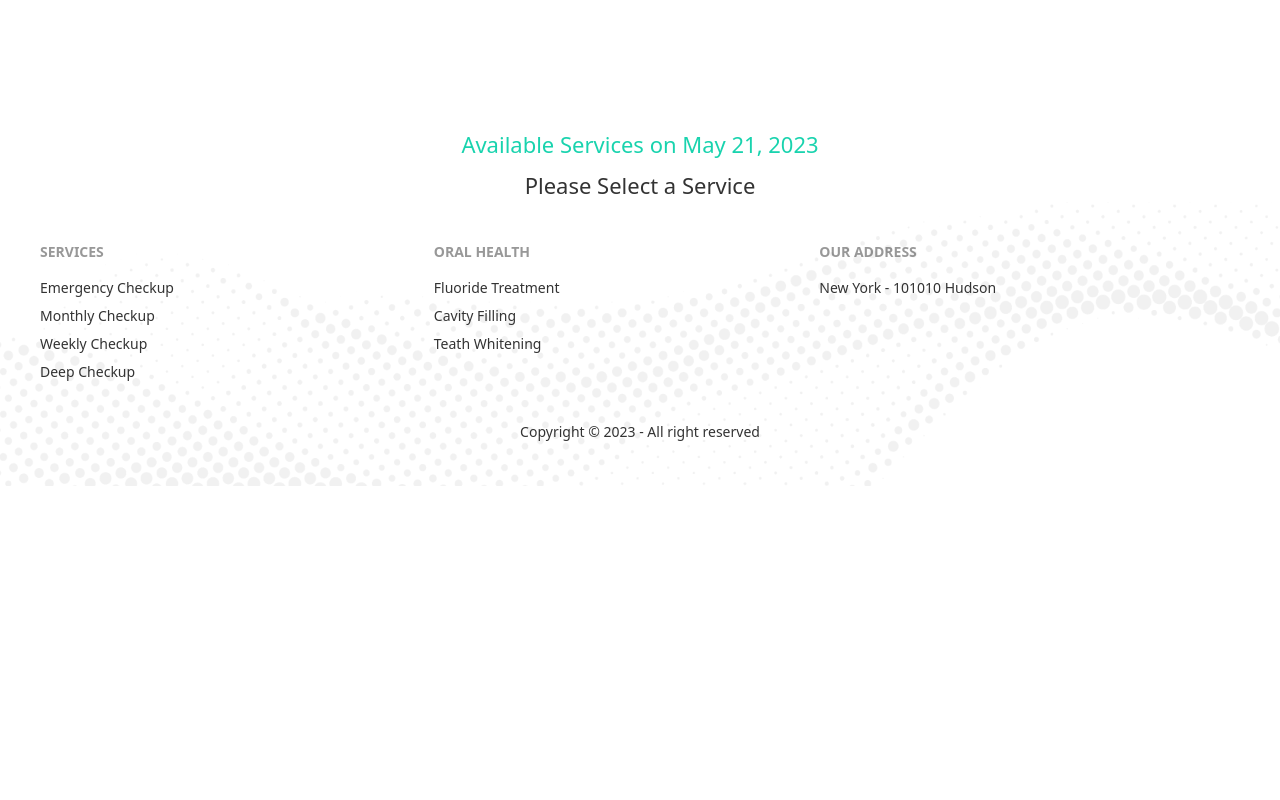
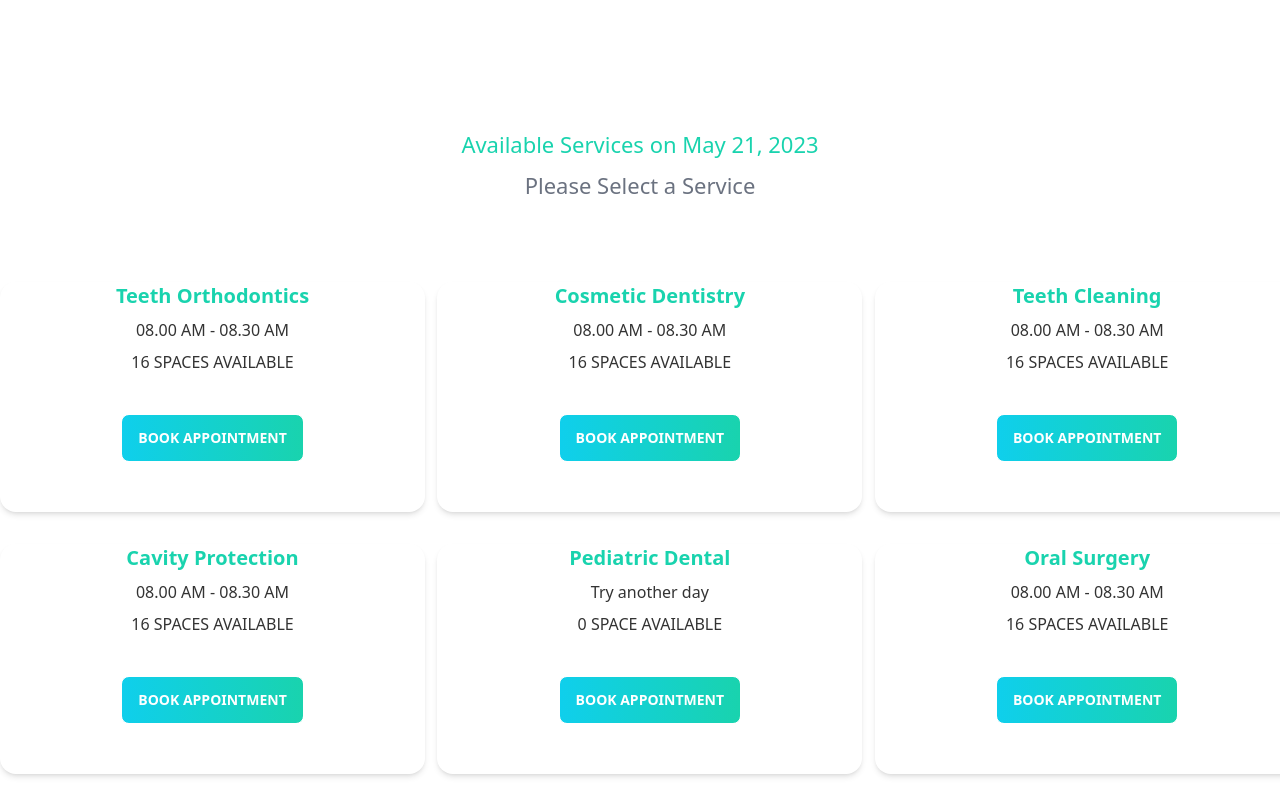
Before and after one commit to shahadat52/Doctors-Portal, a React (Create React App) app: page /appointment in a window 1280 px wide. Shown: the part 600-1400 px from the top of the page. Before the commit the page ends 1086 px from the top, so only its background shows below. Built offline with nearby package versions, Linux system fonts and the light colour scheme.

Commit message:
available services card added

```diff
--- /dev/null
+++ b/public/appointmentOptions.json
@@ -0,0 +1,118 @@
+[
+    {
+      "_id": 1,
+      "name": "Teeth Orthodontics",
+      "slots": [
+        "08.00 AM - 08.30 AM",
+        "08.30 AM - 09.00 AM",
+        "09.00 AM - 9.30 AM",
+        "09.30 AM - 10.00 AM",
+        "10.00 AM - 10.30 AM",
+        "10.30 AM - 11.00 AM",
+        "11.00 AM - 11.30 AM",
+        "11.30 AM - 12.00 AM",
+        "1.00 PM - 1.30 PM",
+        "1.30 PM - 2.00 PM",
+        "2.00 PM - 2.30 PM",
+        "2.30 PM - 3.00 PM",
+        "3.00 PM - 3.30 PM",
+        "3.30 PM - 4.00 PM",
+        "4.00 PM - 4.30 PM",
+        "4.30 PM - 5.00 PM"
+      ]
+    },
+    {
+      "_id": 2,
+      "name": "Cosmetic Dentistry",
+      "slots": [
+        "08.00 AM - 08.30 AM",
+        "08.30 AM - 09.00 AM",
+        "09.00 AM - 9.30 AM",
+        "09.30 AM - 10.00 AM",
+        "10.00 AM - 10.30 AM",
+        "10.30 AM - 11.00 AM",
+        "11.00 AM - 11.30 AM",
+        "11.30 AM - 12.00 AM",
+        "1.00 PM - 1.30 PM",
+        "1.30 PM - 2.00 PM",
+        "2.00 PM - 2.30 PM",
+        "2.30 PM - 3.00 PM",
+        "3.00 PM - 3.30 PM",
+        "3.30 PM - 4.00 PM",
+        "4.00 PM - 4.30 PM",
+        "4.30 PM - 5.00 PM"
+      ]
+    },
+    {
+      "_id": 3,
+      "name": "Teeth Cleaning",
+      "slots": [
+        "08.00 AM - 08.30 AM",
+        "08.30 AM - 09.00 AM",
+        "09.00 AM - 9.30 AM",
+        "09.30 AM - 10.00 AM",
+        "10.00 AM - 10.30 AM",
+        "10.30 AM - 11.00 AM",
+        "11.00 AM - 11.30 AM",
+        "11.30 AM - 12.00 AM",
+        "1.00 PM - 1.30 PM",
+        "1.30 PM - 2.00 PM",
+        "2.00 PM - 2.30 PM",
+        "2.30 PM - 3.00 PM",
+        "3.00 PM - 3.30 PM",
+        "3.30 PM - 4.00 PM",
+        "4.00 PM - 4.30 PM",
+        "4.30 PM - 5.00 PM"
+      ]
+    },
+    {
+      "_id": 4,
+      "name": "Cavity Protection",
+      "slots": [
+        "08.00 AM - 08.30 AM",
+        "08.30 AM - 09.00 AM",
+        "09.00 AM - 9.30 AM",
+        "09.30 AM - 10.00 AM",
+        "10.00 AM - 10.30 AM",
+        "10.30 AM - 11.00 AM",
+        "11.00 AM - 11.30 AM",
+        "11.30 AM - 12.00 AM",
+        "1.00 PM - 1.30 PM",
+        "1.30 PM - 2.00 PM",
+        "2.00 PM - 2.30 PM",
+        "2.30 PM - 3.00 PM",
+        "3.00 PM - 3.30 PM",
+        "3.30 PM - 4.00 PM",
+        "4.00 PM - 4.30 PM",
+        "4.30 PM - 5.00 PM"
+      ]
+    },
+    {
+      "_id": 5,
+      "name": "Pediatric Dental",
+      "slots": [
+      ]
+    },
+    {
+      "_id": 6,
+      "name": "Oral Surgery",
+      "slots": [
+        "08.00 AM - 08.30 AM",
+        "08.30 AM - 09.00 AM",
+        "09.00 AM - 9.30 AM",
+        "09.30 AM - 10.00 AM",
+        "10.00 AM - 10.30 AM",
+        "10.30 AM - 11.00 AM",
+        "11.00 AM - 11.30 AM",
+        "11.30 AM - 12.00 AM",
+        "1.00 PM - 1.30 PM",
+        "1.30 PM - 2.00 PM",
+        "2.00 PM - 2.30 PM",
+        "2.30 PM - 3.00 PM",
+        "3.00 PM - 3.30 PM",
+        "3.30 PM - 4.00 PM",
+        "4.00 PM - 4.30 PM",
+        "4.30 PM - 5.00 PM"
+      ]
+    }
+  ]
--- a/src/Pages/Appointment/Appointment/Appointment.jsx
+++ b/src/Pages/Appointment/Appointment/Appointment.jsx
@@ -1,6 +1,6 @@
 import React, { useState } from 'react';
 import AppointmentBanner from './AppointmentBanner/AppointmentBanner';
-import AvailableAppointment from '../AvailableAppointment/AvailableAppointment';
+import AvailableAppointment from '../AvailableAppointments/AvailableAppointments';
 
 const Appointment = () => {
     const [selectedDate, setSelectedDate] = useState(new Date())
--- a/src/Pages/Appointment/AvailableAppointment/AvailableAppointment.jsx
+++ /dev/null
@@ -1,13 +0,0 @@
-import { format } from 'date-fns';
-import React from 'react';
-
-const AvailableAppointment = ({ selectedDate }) => {
-    return (
-        <div>
-            <h3 className='text-[22px] text-secondary text-center mt-60'>Available Services on {format(selectedDate, 'PP')}</h3>
-            <h3 className='text-center text-[22px] mt-2 '>Please Select a Service</h3>
-        </div>
-    );
-};
-
-export default AvailableAppointment;
--- /dev/null
+++ b/src/Pages/Appointment/AvailableAppointments/AvailableAppointment.jsx
@@ -0,0 +1,16 @@
+import React from 'react';
+import ButtonPrimary from '../../../Utilities/ButtonPrimary';
+
+const AvailableAppointment = ({ availableOption }) => {
+    const { name, slots } = availableOption
+    return (
+        <div className='rounded-2xl w-[425px] h-[230px] shadow-md text-center mx-auto' >
+            <h2 className='flex justify-center  text-xl font-bold text-secondary  '>{name}</h2>
+            <h2 className='text-center my-2'> {slots.length > 0 ? slots[0] : 'Try another day'} </h2>
+            <p>{slots.length} {slots.length > 1 ? 'SPACES' : 'SPACE'} AVAILABLE</p>
+            <div className='justify-center flex my-10'><ButtonPrimary>BOOK APPOINTMENT</ButtonPrimary></div>
+        </div>
+    );
+};
+
+export default AvailableAppointment;
--- /dev/null
+++ b/src/Pages/Appointment/AvailableAppointments/AvailableAppointments.jsx
@@ -0,0 +1,29 @@
+import { format } from 'date-fns';
+import React, { useEffect, useState } from 'react';
+import AvailableAppointment from './AvailableAppointment';
+
+const AvailableAppointments = ({ selectedDate }) => {
+    const [availableOptions, setAvailableOptions] = useState([])
+
+    useEffect(() => {
+        fetch('appointmentOptions.json')
+            .then(res => res.json())
+            .then(data => setAvailableOptions(data))
+    }, [])
+    return (
+        <div>
+            <h3 className='text-[22px] text-secondary text-center mt-60'>Available Services on {format(selectedDate, 'PP')}</h3>
+            <h3 className='text-center text-gray-500 text-[22px] mt-2 mb-20 '>Please Select a Service</h3>
+            <div className='grid lg:grid-cols-3 md:grid-cols-2 sm:grid-cols-1 gap-8 mb-[100px] '>
+                {
+                    availableOptions.map(availableOption => <AvailableAppointment
+                        key={availableOption.id}
+                        availableOption={availableOption}
+                    />)
+                }
+            </div>
+        </div>
+    );
+};
+
+export default AvailableAppointments;
```
